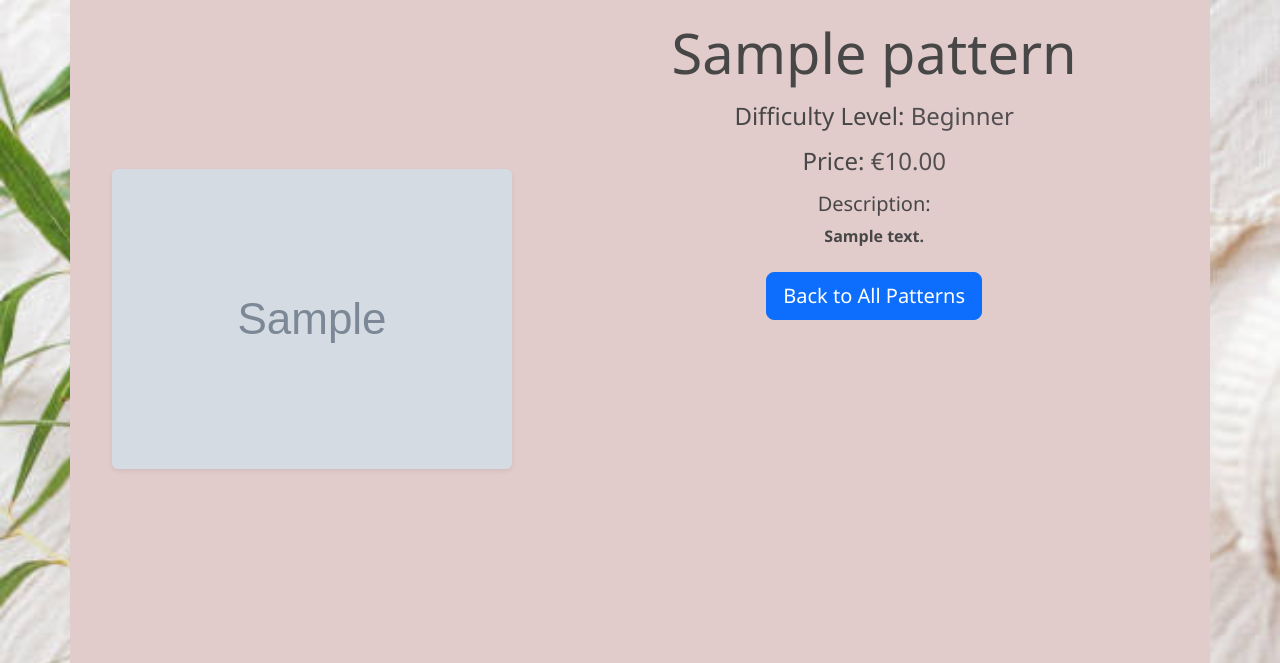
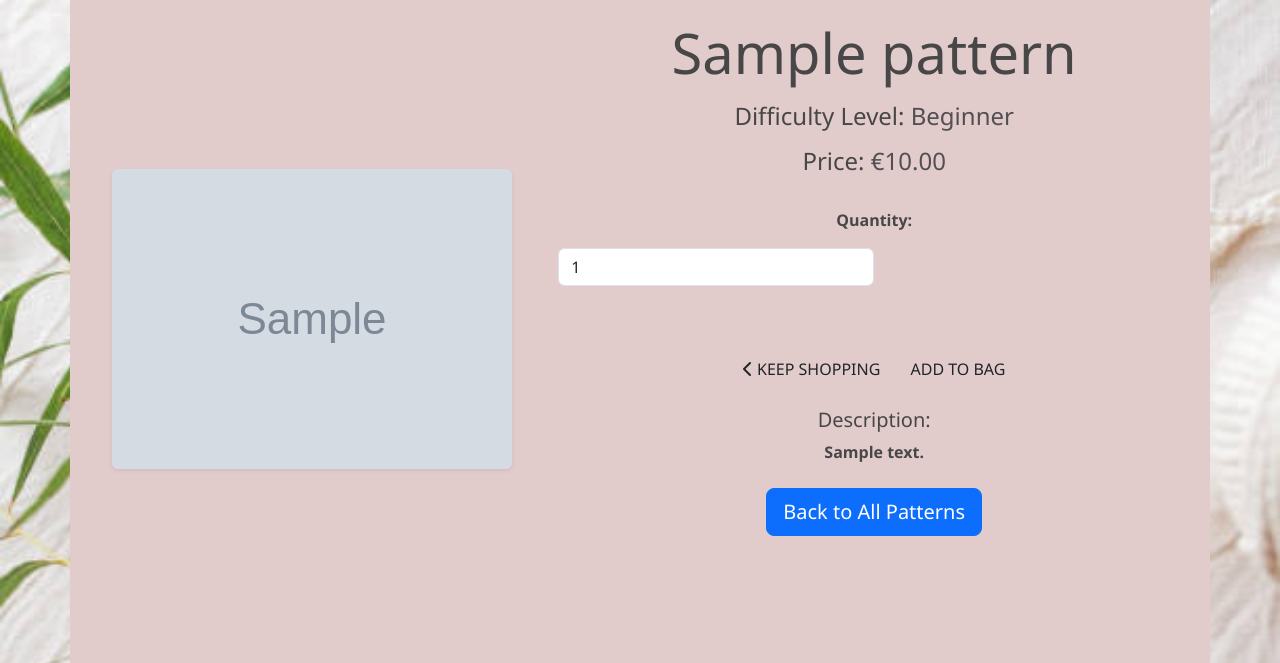
Before and after one commit to raheelaahmed/hook-it, a Django app: page /pattern/1 in a window 1280 px wide. Shown: the part 201-864 px from the top of the page. Run offline with Django 4.2, Linux system fonts and the light colour scheme; tables that the repository leaves empty hold one stand-in row (values such as "Sample post"); grey boxes marked "Sample" are stand-in pictures; some libraries are stand-ins or nearby versions.

Commit message:
added add-to-bag fanctionality in pattern detail its views and url in bag app.

```diff
--- a/bag/urls.py
+++ b/bag/urls.py
@@ -2,5 +2,6 @@
 from . import views
 
 urlpatterns = [
-    path('', views.view_bag, name='view_bag')
+    path('', views.view_bag, name='view_bag'),
+    path('add/<item_id>/', views.add_to_bag, name='add_to_bag'),
 ]
--- a/patterns/templates/patterns/pattern_detail.html
+++ b/patterns/templates/patterns/pattern_detail.html
@@ -37,6 +37,31 @@
                 <h4>Price: <span class="text-muted">{{ currency_symbol }}{{ pattern.price }}</span></h4>
             </div>
 
+            <form class="form" action="{% url 'add_to_bag' pattern.id %}" method="POST">
+                {% csrf_token %}
+                <div class="form-row">
+                    <div class="col-12">
+                        <p class="mt-3"><strong>Quantity:</strong></p>
+                        <div class="form-group w-50">
+                            <div class="input-group">
+                                <input class="form-control qty_input" type="number" name="quantity" value="1" min="1" max="99" data-item_id="{{ pattern.id }}" id="id_qty_{{ pattern.id }}">
+                            </div>
+                        </div>
+                    </div>
+
+                    <div class="col-12">
+                        <a href="{% url 'patterns' %}" class="btn btn-outline-black rounded-0 mt-5">
+                            <span class="icon">
+                                <i class="fas fa-chevron-left"></i>
+                            </span>
+                            <span class="text-uppercase">Keep Shopping</span>
+                        </a>
+                        <input type="submit" class="btn btn-black rounded-0 text-uppercase mt-5" value="Add to Bag">
+                    </div>
+                    <input type="hidden" name="redirect_url" value="{{ request.path }}">
+                </div>
+            </form>
+
             <div class="mb-4">
                 <h5>Description:</h5>
                 <p>{{ pattern.description }}</p>
```
Also changed, not shown: bag/views.py (+19 -1 lines), README.md, 1 other file.
